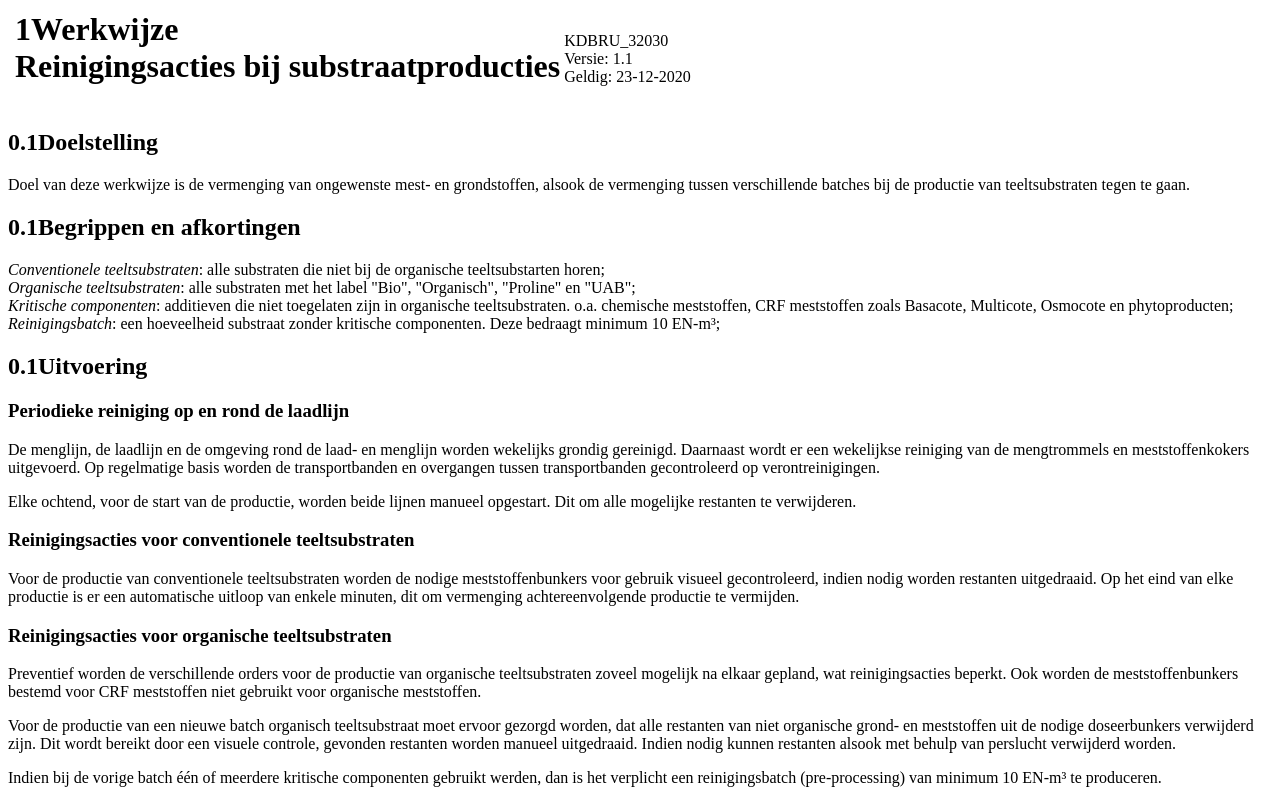
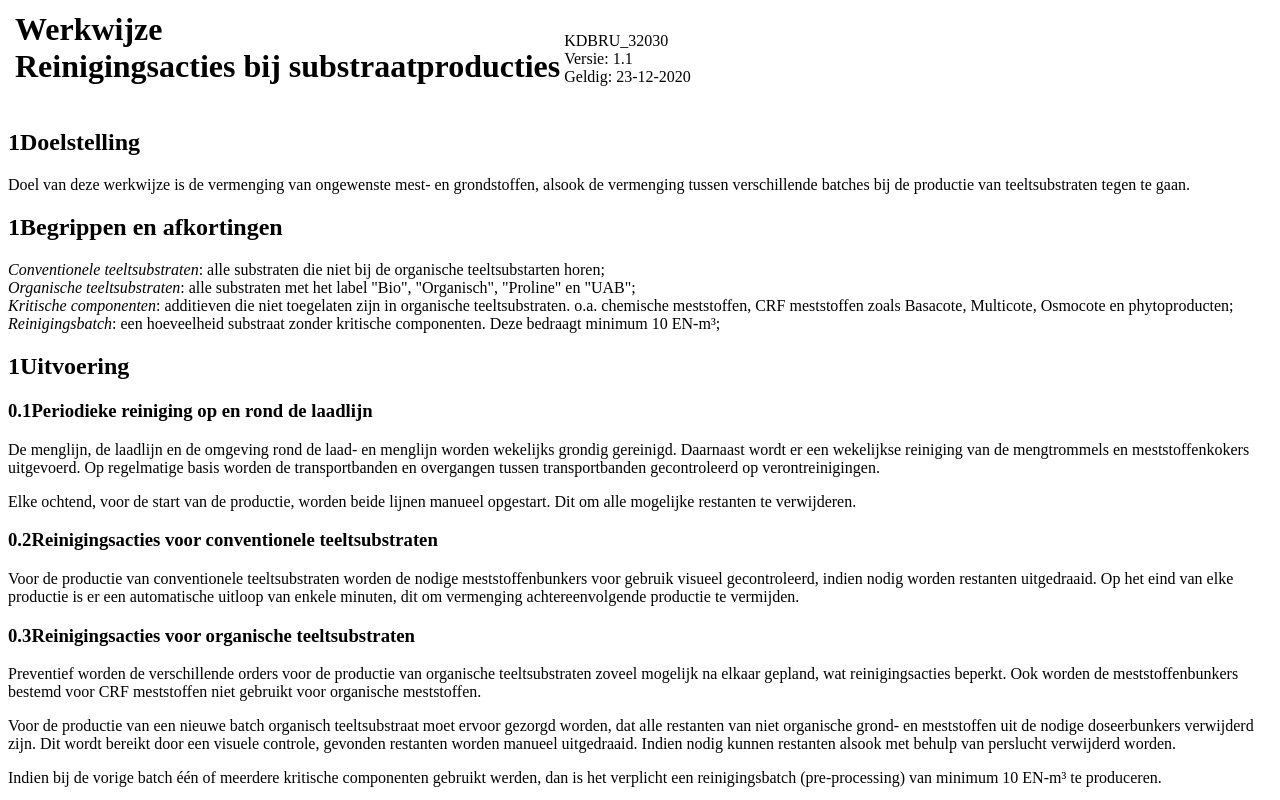
Before and after one commit to StevenBloes/KD_BRU_QualityManual_HTML, a plain HTML site: page KDBRU_32030.html in a window 1280 px wide. Shown: the top 800 px of the page. Drawn offline with Linux system fonts and the light colour scheme.

Commit message:
Update opmaak.css

```diff
--- a/opmaak.css
+++ b/opmaak.css
@@ -14,14 +14,14 @@
 #page {
 	counter-reset: heading;
 }
-h1:before {
+h2:before {
 	content: counter(heading);
 	counter-increment: heading;
 }
-h1 {
+h2 {
 	counter-reset: subheading;
 }
-h2:before {
+h3:before {
 	content: counter(heading)"."counter(subheading);
 	counter-increment: subheading;
 }
```
